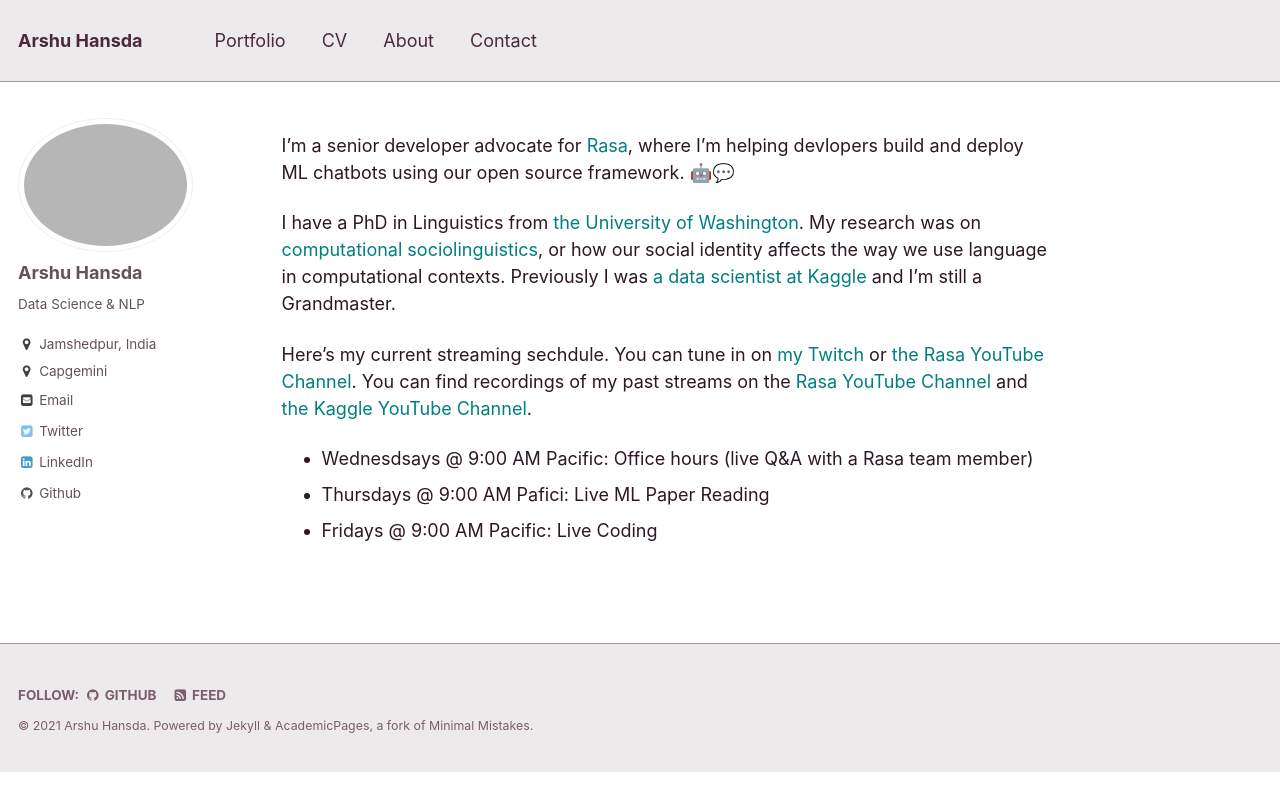
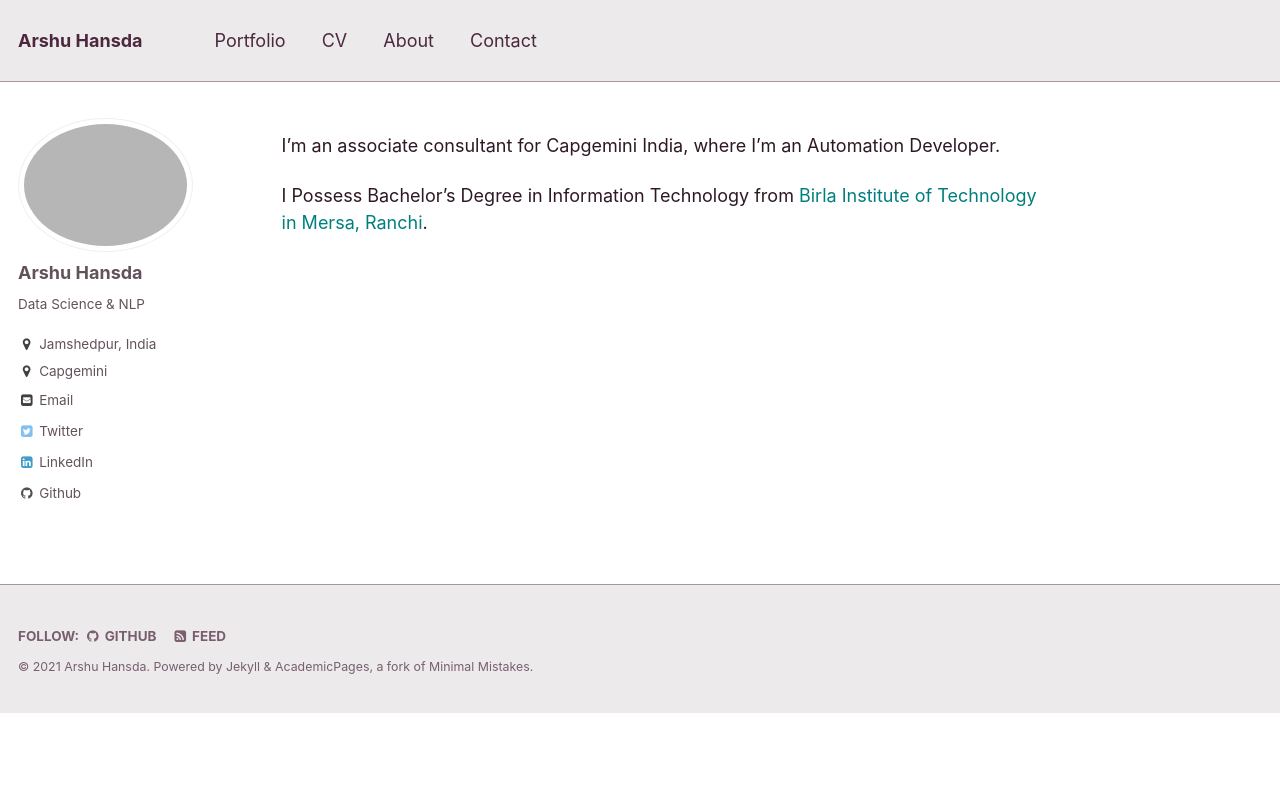
Before and after one commit to arshuhansda/arshuhansda.github.io, a Jekyll site: the page built from _pages/about.md, in a window 1280 px wide. Shown: the top 811 px of the page. Built offline with Jekyll 4.4.1, drawn with Linux system fonts in a browser that asks for light colours.

Commit message:
about updated

```diff
--- a/_pages/about.md
+++ b/_pages/about.md
@@ -7,12 +7,8 @@ redirect_from:
   - /about/
   - /about.html
 ---
-I'm a senior developer advocate for [Rasa](https://rasa.com/), where I'm helping devlopers build and deploy ML chatbots using our open source framework. 🤖💬
+I'm an associate consultant for Capgemini India, where I'm an Automation Developer.
 
-I have a PhD in Linguistics from [the University of Washington](https://linguistics.washington.edu/). My research was on [computational sociolinguistics](https://makingnoiseandhearingthings.com/2017/06/13/what-is-computational-sociolinguistics-and-whos-doing-it/), or how our social identity affects the way we use language in computational contexts. Previously I was [a data scientist at Kaggle](https://www.kaggle.com/rtatman) and I'm still a Grandmaster.
+I Possess Bachelor's Degree in Information Technology from [Birla Institute of Technology in Mersa, Ranchi](https://www.bitmesra.ac.in/).
 
-Here's my current streaming sechdule. You can tune in on [my Twitch](https://www.twitch.tv/rctatman/) or [the Rasa YouTube Channel](https://www.youtube.com/channel/UCJ0V6493mLvqdiVwOKWBODQ/live). You can find recordings of my past streams on the [Rasa YouTube Channel](https://www.youtube.com/channel/UCJ0V6493mLvqdiVwOKWBODQ) and [the Kaggle YouTube Channel](https://www.youtube.com/channel/UCSNeZleDn9c74yQc-EKnVTA).
-
-* Wednesdsays @ 9:00 AM Pacific: Office hours (live Q&A with a Rasa team member)
-* Thursdays @ 9:00 AM Pafici: Live ML Paper Reading
-* Fridays @ 9:00 AM Pacific: Live Coding
+<!-- Internships addition -->
```
Also changed, not shown: _config.yml (+0 -8 lines).
